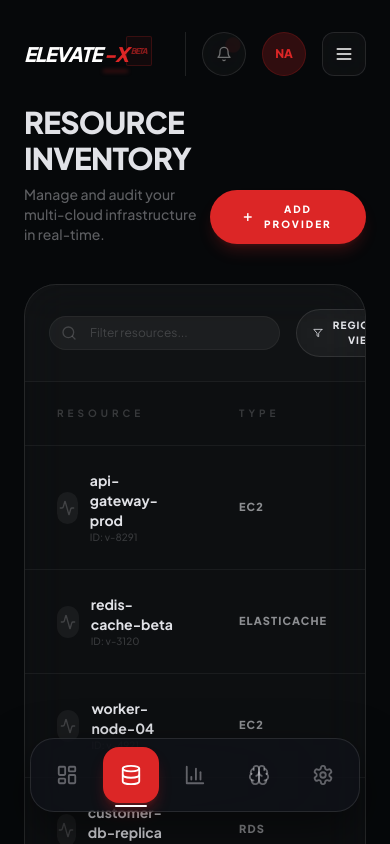
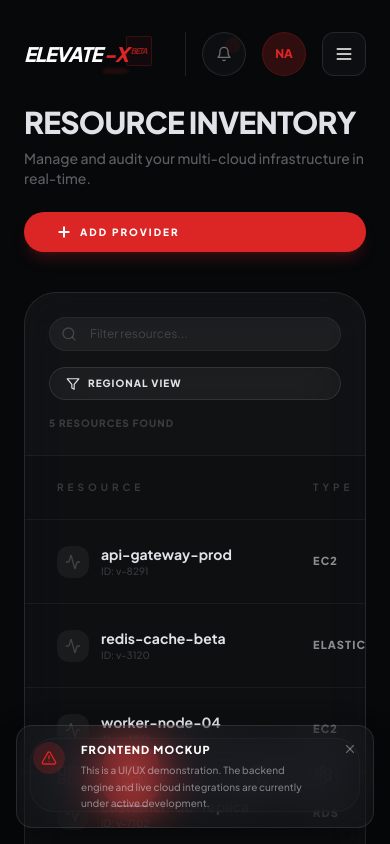
Before and after one commit to gvraghuveer/elevatex, a Next.js app: page /dashboard/resources in a window 390 px wide. Shown: the top 844 px of the page. Built offline with nearby package versions, Linux system fonts and the light colour scheme.

Commit message:
ixed the mock UI notification to display on mobile devices and fully audited/optimized all dashboard sub-pages for mobile

```diff
--- a/app/dashboard/analytics/page.tsx
+++ b/app/dashboard/analytics/page.tsx
@@ -30,8 +30,8 @@ export default function CostAnalytics() {
 
       <div className="grid grid-cols-1 xl:grid-cols-[1fr,400px] gap-8 mb-12">
         {/* Trend Analysis */}
-        <div className="glass p-12 rounded-[56px] border border-white/5 relative overflow-hidden group">
-          <div className="absolute top-0 right-0 p-8">
+        <div className="glass p-8 sm:p-12 rounded-[56px] border border-white/5 relative overflow-hidden group">
+          <div className="absolute top-0 right-0 p-6 sm:p-8">
              <div className="flex items-center gap-2 px-3 py-1 rounded-full bg-primary/10 border border-primary/20 text-primary">
                 <TrendingDown size={14} />
                 <span className="text-[10px] font-black uppercase tracking-widest">-12.4% vs Last Month</span>
@@ -84,7 +84,7 @@ export default function CostAnalytics() {
 
       <div className="grid grid-cols-1 lg:grid-cols-2 gap-8">
         {/* Provider Breakdown */}
-        <div className="glass p-12 rounded-[56px] border border-white/5">
+        <div className="glass p-8 sm:p-12 rounded-[56px] border border-white/5">
           <h3 className="text-sm font-black uppercase tracking-[0.4em] text-foreground/20 mb-12">Provider Distribution</h3>
           <div className="space-y-10">
             <ProviderProgress label="AWS Infrastructure" value={64} spend="$7,939" color="bg-primary" />
@@ -94,7 +94,7 @@ export default function CostAnalytics() {
         </div>
 
         {/* Global Operations */}
-        <div className="glass p-12 rounded-[56px] border border-white/5 overflow-hidden group">
+        <div className="glass p-8 sm:p-12 rounded-[56px] border border-white/5 overflow-hidden group">
           <h3 className="text-sm font-black uppercase tracking-[0.4em] text-foreground/20 mb-12">Global Footprint</h3>
           <div className="h-64 relative flex items-center justify-center">
              <div className="absolute inset-0 flex items-center justify-center opacity-10">
--- a/app/dashboard/page.tsx
+++ b/app/dashboard/page.tsx
@@ -15,7 +15,7 @@ import {
 export default function DashboardOverview() {
   return (
     <div className="animate-in fade-in duration-700">
-      <header className="mb-10 flex justify-between items-end">
+      <header className="mb-10 flex flex-col sm:flex-row justify-between sm:items-end gap-6">
         <div>
           <h1 className="text-3xl font-black uppercase tracking-tight mb-2">Fleet Overview</h1>
           <p className="text-sm text-foreground/40 font-medium">Global cloud resource performance and efficiency audit.</p>
@@ -102,7 +102,7 @@ export default function DashboardOverview() {
 
       {/* Live Activity Feed */}
       <section className="mt-12 glass rounded-[40px] border border-white/5 overflow-hidden">
-        <div className="bg-white/5 px-8 py-4 border-b border-white/5 flex justify-between items-center">
+        <div className="bg-white/5 px-6 sm:px-8 py-4 border-b border-white/5 flex flex-col sm:flex-row justify-between items-start sm:items-center gap-4">
            <div className="flex items-center gap-3">
               <div className="w-2 h-2 rounded-full bg-success animate-pulse" />
               <span className="text-[10px] font-black uppercase tracking-widest text-foreground/40">Engine Live Feed // Autonomous Ops</span>
--- a/app/dashboard/profile/page.tsx
+++ b/app/dashboard/profile/page.tsx
@@ -45,7 +45,7 @@ export default function ProfilePage() {
       <div className="grid grid-cols-1 lg:grid-cols-3 gap-8 pb-32">
         {/* Left Column: Avatar & Basic Info */}
         <div className="space-y-8">
-           <div className="glass p-10 rounded-[56px] border border-white/5 text-center relative overflow-hidden group">
+           <div className="glass p-8 sm:p-10 rounded-[56px] border border-white/5 text-center relative overflow-hidden group">
               <div className="absolute inset-0 bg-primary/5 -z-10 group-hover:bg-primary/10 transition-colors" />
               <div className="relative inline-block mb-6 pt-4">
                  <div className="w-32 h-32 rounded-[48px] bg-primary/10 border-2 border-primary/20 flex items-center justify-center text-5xl font-black text-primary italic shadow-2xl shadow-primary/10">
@@ -79,7 +79,7 @@ export default function ProfilePage() {
         {/* Right Columns: Detailed Settings */}
         <div className="lg:col-span-2 space-y-8">
            <Section label="Personal Details">
-              <div className="grid grid-cols-1 md:grid-cols-2 gap-8">
+              <div className="grid grid-cols-1 md:grid-cols-2 gap-6 sm:gap-8">
                  <ProfileDetail icon={<Mail size={16} />} label="Email Address" value={user.email} />
                  <ProfileDetail icon={<MapPin size={16} />} label="Location / Entity" value={user.location} />
                  <ProfileDetail icon={<Smartphone size={16} />} label="Rescue Phone" value="+91 •••• ••• 4242" />
@@ -117,7 +117,7 @@ export default function ProfilePage() {
 
 function Section({ label, children }: { label: string, children: React.ReactNode }) {
   return (
-    <div className="glass p-12 rounded-[56px] border border-white/5">
+    <div className="glass p-8 sm:p-12 rounded-[56px] border border-white/5">
        <h3 className="text-[11px] font-black uppercase tracking-[0.5em] text-foreground/20 mb-12 flex items-center gap-4">
           {label}
           <div className="h-px bg-white/5 flex-1" />
--- a/app/dashboard/recommendations/page.tsx
+++ b/app/dashboard/recommendations/page.tsx
@@ -42,7 +42,7 @@ const insights = [
 export default function AIRecommendations() {
   return (
     <div className="animate-in fade-in duration-700">
-      <header className="mb-12 flex justify-between items-end">
+      <header className="mb-12 flex flex-col sm:flex-row items-start sm:items-end justify-between gap-6">
         <div>
            <div className="inline-flex items-center gap-2 px-3 py-1 rounded-full bg-primary/10 border border-primary/20 text-[10px] font-black text-primary mb-4 uppercase tracking-widest">
               <Sparkles size={12} fill="currentColor" />
@@ -69,7 +69,7 @@ export default function AIRecommendations() {
             animate={{ opacity: 1, x: 0 }}
             transition={{ duration: 0.5, delay: i * 0.1 }}
             key={i}
-            className="group glass p-10 rounded-[48px] border border-white/5 flex flex-col md:flex-row items-center gap-10 hover:border-primary/30 transition-all relative overflow-hidden"
+            className="group glass p-8 sm:p-10 rounded-[48px] border border-white/5 flex flex-col md:flex-row items-start md:items-center gap-8 sm:gap-10 hover:border-primary/30 transition-all relative overflow-hidden"
           >
             <div className="absolute top-0 right-0 w-64 h-64 bg-primary/5 blur-[100px] -z-10 opacity-0 group-hover:opacity-100 transition-opacity" />
 
@@ -85,7 +85,7 @@ export default function AIRecommendations() {
                 <h3 className="text-2xl font-black uppercase tracking-tight">{item.title}</h3>
               </div>
               <p className="text-sm text-foreground/40 leading-relaxed font-medium">{item.desc}</p>
-              <div className="flex items-center gap-8">
+              <div className="flex flex-col sm:flex-row items-start sm:items-center gap-4 sm:gap-8">
                  <div className="flex items-center gap-2">
                     <p className="text-[10px] font-black uppercase tracking-widest text-foreground/20">Monthly Savings:</p>
                     <p className="text-lg font-black text-primary">{item.savings}</p>
--- a/app/dashboard/resources/page.tsx
+++ b/app/dashboard/resources/page.tsx
@@ -22,7 +22,7 @@ const resources = [
 export default function ResourceInventory() {
   return (
     <div className="animate-in fade-in duration-700">
-      <header className="mb-10 flex justify-between items-end">
+      <header className="mb-10 flex flex-col sm:flex-row justify-between sm:items-end gap-6">
         <div>
           <h1 className="text-3xl font-black uppercase tracking-tight mb-2">Resource Inventory</h1>
           <p className="text-sm text-foreground/40 font-medium">Manage and audit your multi-cloud infrastructure in real-time.</p>
@@ -34,14 +34,14 @@ export default function ResourceInventory() {
       </header>
 
       <div className="glass rounded-[32px] border border-white/5 overflow-hidden">
-        <div className="p-6 border-b border-white/5 flex items-center justify-between bg-white/[0.01]">
-          <div className="flex items-center gap-4">
-            <div className="relative">
+        <div className="p-6 border-b border-white/5 flex flex-col md:flex-row items-start md:items-center justify-between bg-white/[0.01] gap-4">
+          <div className="flex flex-col sm:flex-row items-stretch sm:items-center gap-4 w-full md:w-auto">
+            <div className="relative flex-1 sm:flex-none">
               <Search className="absolute left-3 top-1/2 -translate-y-1/2 w-4 h-4 text-foreground/20" />
               <input
                 type="text"
                 placeholder="Filter resources..."
-                className="bg-white/5 border border-white/5 rounded-full py-2 px-10 text-xs focus:border-primary/40 focus:outline-none transition-all placeholder:text-foreground/20"
+                className="w-full sm:w-auto bg-white/5 border border-white/5 rounded-full py-2 px-10 text-xs focus:border-primary/40 focus:outline-none transition-all placeholder:text-foreground/20"
               />
             </div>
             <button className="glass px-4 py-2 rounded-full text-[10px] font-black uppercase tracking-widest flex items-center gap-2 hover:bg-white/5">
@@ -52,8 +52,9 @@ export default function ResourceInventory() {
           <p className="text-[10px] font-black uppercase tracking-widest text-foreground/20">{resources.length} resources found</p>
         </div>
 
-        <table className="w-full text-left">
-          <thead>
+        <div className="overflow-x-auto w-full">
+          <table className="w-full text-left whitespace-nowrap">
+            <thead>
             <tr className="text-[10px] font-black uppercase tracking-[0.4em] text-foreground/20 border-b border-white/5">
               <th className="px-8 py-6">Resource</th>
               <th className="px-8 py-6">Type</th>
@@ -99,6 +100,7 @@ export default function ResourceInventory() {
             ))}
           </tbody>
         </table>
+        </div>
       </div>
     </div>
   );
--- a/components/common/DemoNotice.tsx
+++ b/components/common/DemoNotice.tsx
@@ -14,7 +14,7 @@ export default function DemoNotice() {
           initial={{ opacity: 0, y: 20 }}
           animate={{ opacity: 1, y: 0 }}
           exit={{ opacity: 0, scale: 0.95, y: 10 }}
-          className="fixed bottom-6 left-6 z-[100] max-w-sm glass p-4 rounded-2xl border border-white/10 shadow-2xl flex items-start gap-4 hidden sm:flex"
+          className="fixed bottom-4 left-4 right-4 sm:right-auto sm:bottom-6 sm:left-6 z-[100] sm:max-w-sm glass p-4 rounded-2xl border border-white/10 shadow-2xl flex items-start gap-4"
         >
           <div className="w-8 h-8 rounded-full bg-primary/20 flex items-center justify-center shrink-0 text-primary">
             <AlertTriangle size={16} />
```
